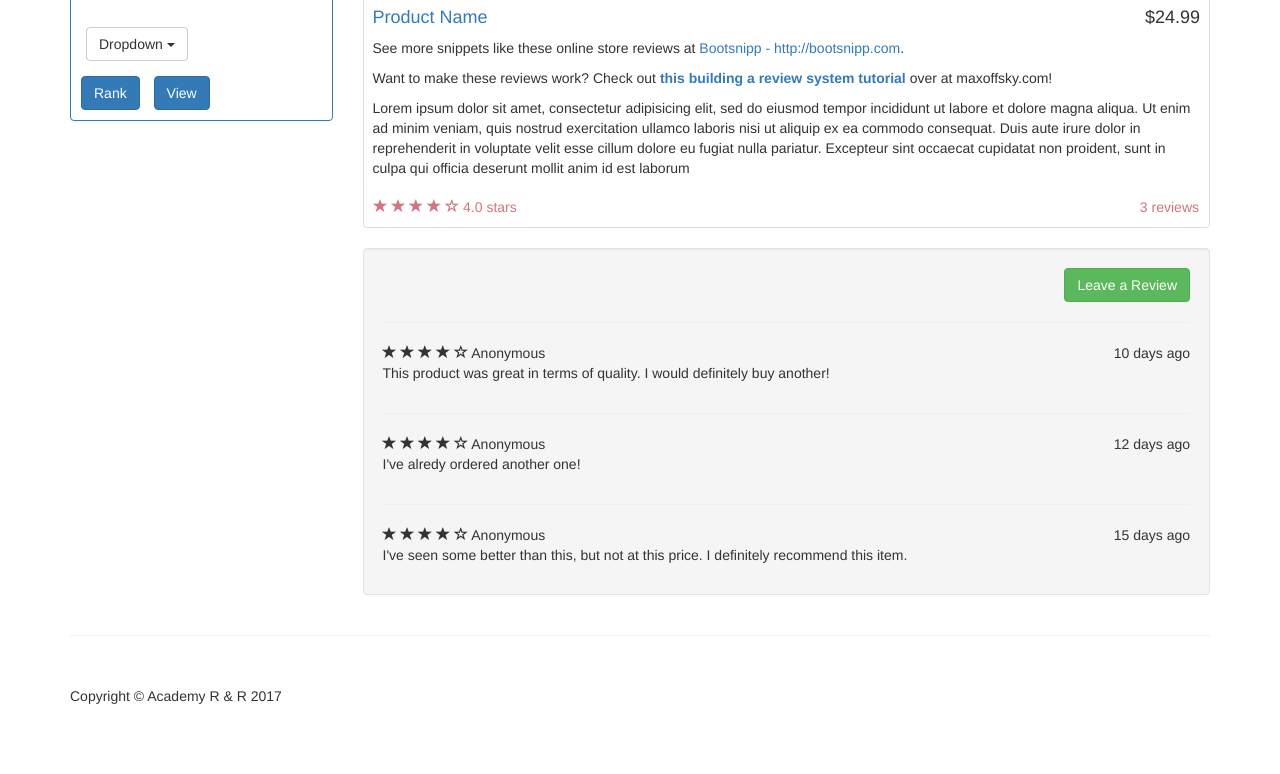
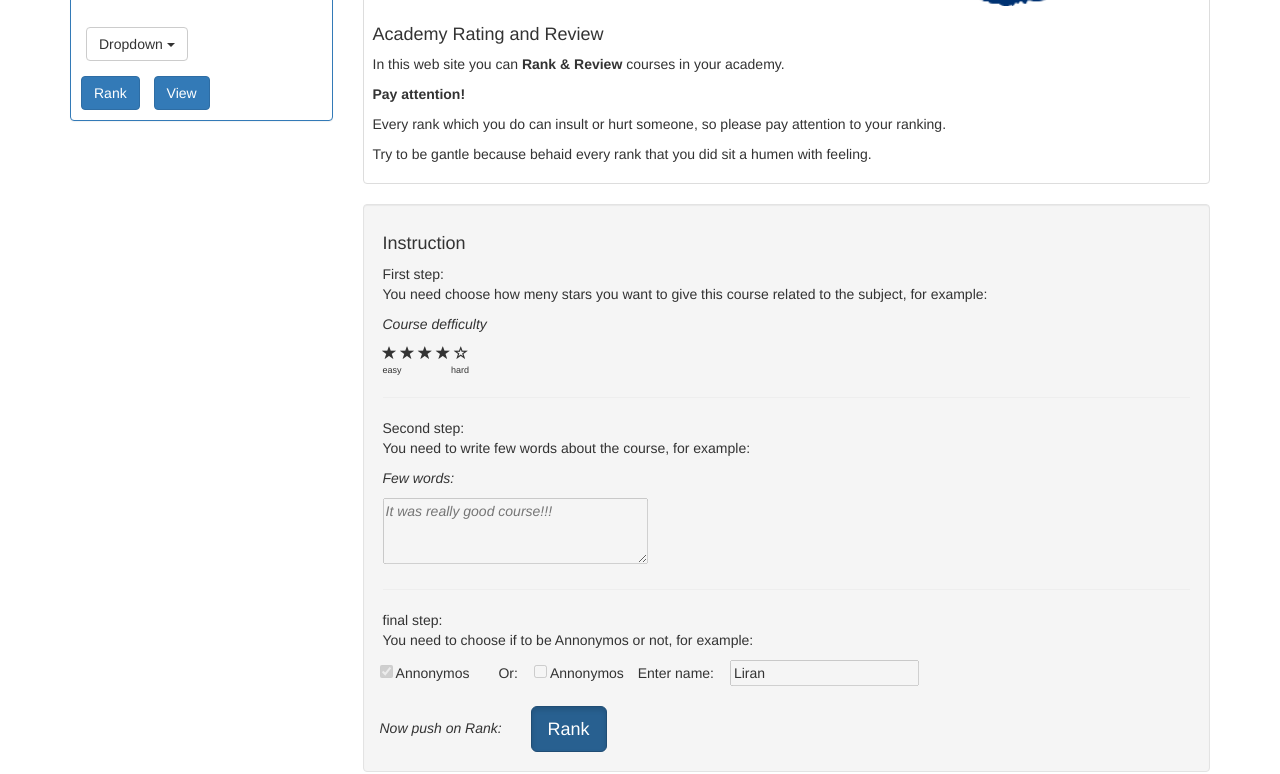
Before and after one commit to Jacob227/WebAcademic2, a plain HTML site: page index.html in a window 1280 px wide. Shown: the part 399-1173 px from the top of the page. Drawn offline with Linux system fonts and the light colour scheme; some packages are replaced by stand-ins of ours.

Commit message:
update index

```diff
--- a/index.html
+++ b/index.html
@@ -162,21 +162,21 @@
                     </div>
  <!--  End of Jacob part 23/2   -->
 
-            <div class="col-md-9">
+         <div class="col-md-9">
 
                 <div class="thumbnail">
-                    <img class="img-responsive" src="http://placehold.it/800x300" alt="">
+                    <img class="img-responsive" src="images/academy.png" alt="">
                     <div class="caption-full">
-                        <h4 class="pull-right">$24.99</h4>
-                        <h4><a href="#">Product Name</a>
-                        </h4>
-                        <p>See more snippets like these online store reviews at <a target="_blank" href="http://bootsnipp.com">Bootsnipp - http://bootsnipp.com</a>.</p>
-                        <p>Want to make these reviews work? Check out
-                            <strong><a href="http://maxoffsky.com/code-blog/laravel-shop-tutorial-1-building-a-review-system/">this building a review system tutorial</a>
-                            </strong>over at maxoffsky.com!</p>
-                        <p>Lorem ipsum dolor sit amet, consectetur adipisicing elit, sed do eiusmod tempor incididunt ut labore et dolore magna aliqua. Ut enim ad minim veniam, quis nostrud exercitation ullamco laboris nisi ut aliquip ex ea commodo consequat. Duis aute irure dolor in reprehenderit in voluptate velit esse cillum dolore eu fugiat nulla pariatur. Excepteur sint occaecat cupidatat non proident, sunt in culpa qui officia deserunt mollit anim id est laborum</p>
+
+                        <h4 class="underLine4">Academy Rating and Review </h4>
+
+                        <p>In this web site you can <span style="font-weight: bold">Rank & Review</span> courses in your academy.</p>
+
+                        <p> <span style="font-weight: bold">Pay attention!</span> </p>
+                        <p>Every rank which you do can insult or hurt someone, so please pay attention to your ranking.</p>
+                       <p>Try to be gantle because behaid every rank that you did sit a humen with feeling.</p>
                     </div>
-                    <div class="ratings">
+            <!--     <div class="ratings">
                         <p class="pull-right">3 reviews</p>
                         <p>
                             <span class="glyphicon glyphicon-star"></span>
@@ -186,59 +186,59 @@
                             <span class="glyphicon glyphicon-star-empty"></span>
                             4.0 stars
                         </p>
-                    </div>
+                    </div> -->
                 </div>
 
                 <div class="well">
 
-                    <div class="text-right">
-                        <a class="btn btn-success">Leave a Review</a>
+                    <div class="text-left">
+                        <h4 class="underLine4">Instruction</h4>
+                    </div>
+
+                    <p><span class="underLine4">First step:</span> <br> You need choose how meny stars you want to give this course related to the subject, for example:</p>
+
+
+
+
+                    <div class="row ">
+                        <div class="col-md-12">
+                        <p style="font-style:italic "   >Course defficulty</p>
+                            <span  class="glyphicon glyphicon-star"></span>
+                            <span class="glyphicon glyphicon-star"></span>
+                            <span class="glyphicon glyphicon-star"></span>
+                            <span class="glyphicon glyphicon-star"></span>
+                            <span class="glyphicon glyphicon-star-empty"></span>
+                        </div>
+                        <span class="col-md-12" style="font-size:9px ">   easy <span style="margin-left:47px">hard</span> </span>
                     </div>
 
                     <hr>
 
-                    <div class="row">
-                        <div class="col-md-12">
-                            <span class="glyphicon glyphicon-star"></span>
-                            <span class="glyphicon glyphicon-star"></span>
-                            <span class="glyphicon glyphicon-star"></span>
-                            <span class="glyphicon glyphicon-star"></span>
-                            <span class="glyphicon glyphicon-star-empty"></span>
-                            Anonymous
-                            <span class="pull-right">10 days ago</span>
-                            <p>This product was great in terms of quality. I would definitely buy another!</p>
-                        </div>
-                    </div>
-
+                    <p><span class="underLine4">Second step:</span> <br> You need to write few words about the course, for example:</p>
+                     <div class="row ">
+                     <div class="col-md-12">
+                        <p style="font-style:italic "   >Few words:</p>
+                    <textarea style="font-style: italic" placeholder="It was really good course!!!" cols="30" rows="3" disabled=""></textarea>
+                     </div> </div>
                     <hr>
 
-                    <div class="row">
-                        <div class="col-md-12">
-                            <span class="glyphicon glyphicon-star"></span>
-                            <span class="glyphicon glyphicon-star"></span>
-                            <span class="glyphicon glyphicon-star"></span>
-                            <span class="glyphicon glyphicon-star"></span>
-                            <span class="glyphicon glyphicon-star-empty"></span>
-                            Anonymous
-                            <span class="pull-right">12 days ago</span>
-                            <p>I've alredy ordered another one!</p>
-                        </div>
-                    </div>
+                    <p><span class="underLine4">final step:</span> <br> You need to choose if to be Annonymos or not, for example:</p>
+                     <div class="row ">
 
-                    <hr>
 
-                    <div class="row">
-                        <div class="col-md-12">
-                            <span class="glyphicon glyphicon-star"></span>
-                            <span class="glyphicon glyphicon-star"></span>
-                            <span class="glyphicon glyphicon-star"></span>
-                            <span class="glyphicon glyphicon-star"></span>
-                            <span class="glyphicon glyphicon-star-empty"></span>
-                            Anonymous
-                            <span class="pull-right">15 days ago</span>
-                            <p>I've seen some better than this, but not at this price. I definitely recommend this item.</p>
-                        </div>
-                    </div>
+                      <input style="margin-left: 12px" type="checkbox" checked="checked" disabled> Annonymos
+                       <span style="margin-left: 25px">Or:</span>
+                        <input style="margin-left: 12px" type="checkbox" disabled> Annonymos
+                      <span style="margin-left: 10px">Enter name: </span>
+                      <input style="margin-left: 12px" type="text" value="Liran" disabled>
+                      <br>
+                      <br>
+                      <span style="margin-left: 12px"><span style="font-style: italic">Now push on Rank:</span> </span>
+                        <button style="margin-left:25px" type="button" class="btn btn-primary btn-lg active">Rank</button>
+
+                     </div>
+
+
 
                 </div>
 
```
Also changed, not shown: images/academy.png (added).
